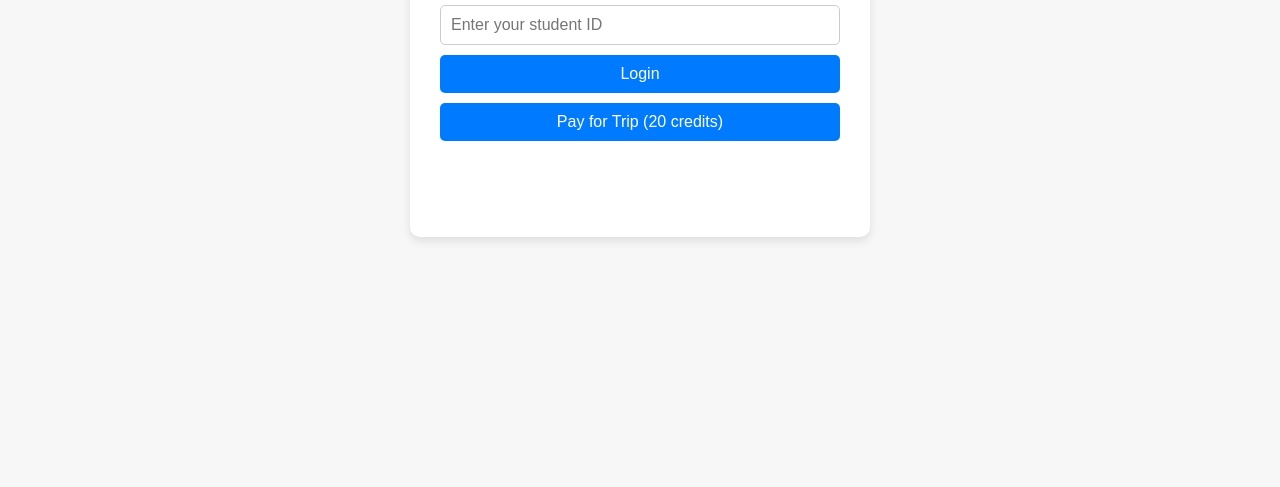
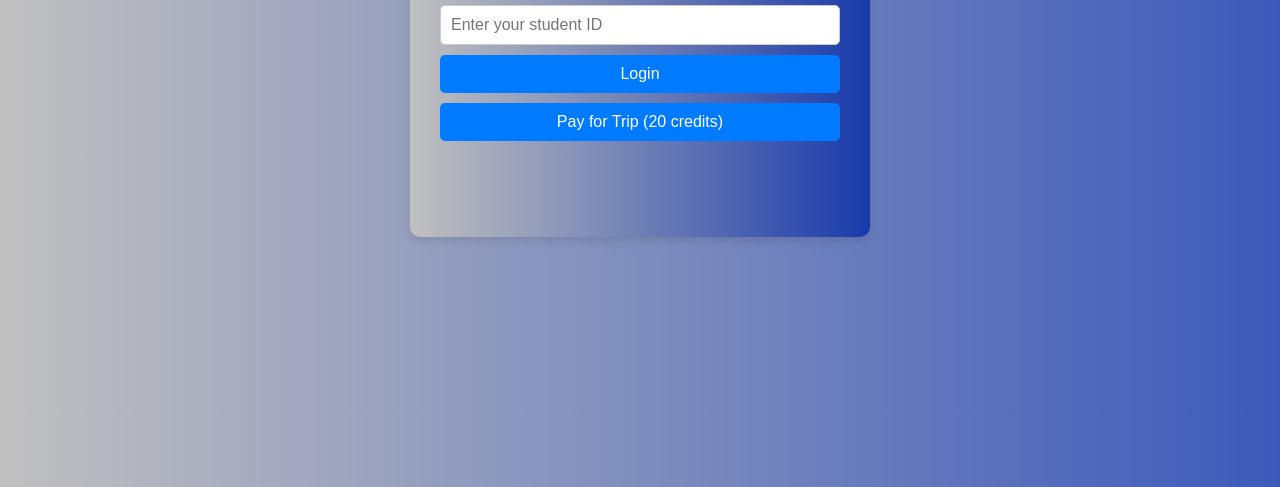
Before and after one commit to El3troX/BCS, a website: page src/main/public/index.html in a window 1280 px wide. Shown: the part 353-840 px from the top of the page. Drawn offline with Linux system fonts and the light colour scheme.

Commit message:
Update styles.css
proto 3

```diff
--- a/src/main/public/styles.css
+++ b/src/main/public/styles.css
@@ -4,20 +4,22 @@ body {
     justify-content: center;
     align-items: center;
     min-height: 100vh;
-    background-color: #f7f7f7;
+    background: linear-gradient(to left, rgba(0, 38, 165, 0.76), rgb(192,192,192));
     margin: 0;
     padding: 20px;
 }
 
+
 .container {
     text-align: center;
-    background-color: #fff;
+    background: linear-gradient(to right, rgb(192,192,192), rgb(0, 38, 165,0.76));
     padding: 30px;
     border-radius: 10px;
     box-shadow: 0 4px 10px rgba(0, 0, 0, 0.1);
     max-width: 400px;
     width: 100%;
 }
+
 
 h1, h2 {
     margin-bottom: 20px;
```
